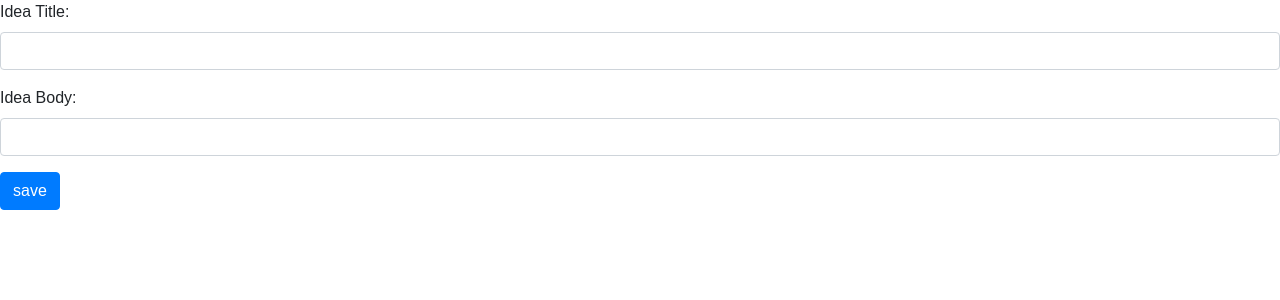
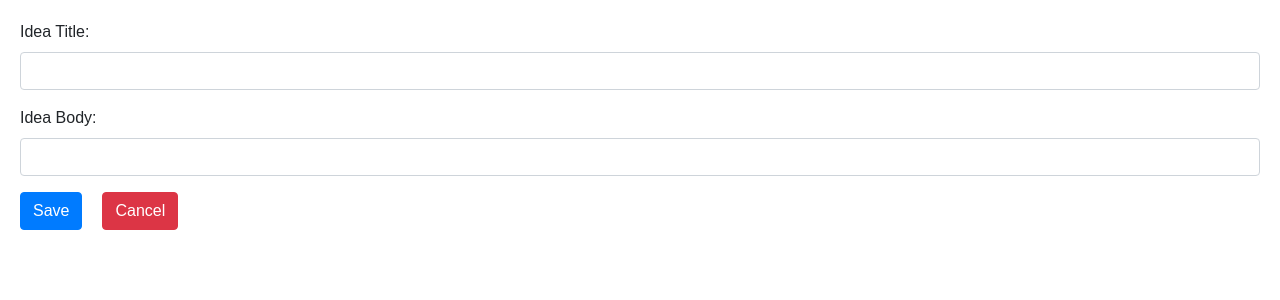
Before and after one commit to salma71/ideabank, a React (Create React App) app: page /ideas/new in a window 1280 px wide. Shown: the top 300 px of the page. Built offline with nearby package versions, Linux system fonts and the light colour scheme.

Commit message:
1.create a nav link from newIdea to index page. 2.add some styling to the index.css file.

```diff
--- a/src/components/ideas_new.js
+++ b/src/components/ideas_new.js
@@ -1,5 +1,6 @@
 import React, { Component } from 'react';
 import { Field, reduxForm } from 'redux-form'  // similar to connect helper
+import { Link } from 'react-router-dom';
 
 class IdeasNew extends Component {
     renderField(field) {
@@ -20,7 +21,6 @@
     onSubmit(values){
         // console.log(values);
         // {title: "Idea_1", body: "this is my first idea to test the submit action"}
-
     }
     render() {
         const { handleSubmit } = this.props;
@@ -45,8 +45,9 @@
                     type="submit"
                     className="btn btn-primary"
                     >
-                    save
+                    Save
                     </button>
+                    <Link to="/" className="btn btn-danger">Cancel</Link>
                 </form>
             </div>
         )
--- a/src/index.css
+++ b/src/index.css
@@ -1,5 +1,13 @@
 body {
-  margin: 0;
-  padding: 0;
+  margin: 10px;
+  padding: 10px;
   font-family: sans-serif;
 }
+
+form a {
+  margin-left: 20px;
+}
+
+h3 {
+  padding: 10px;
+}
```
